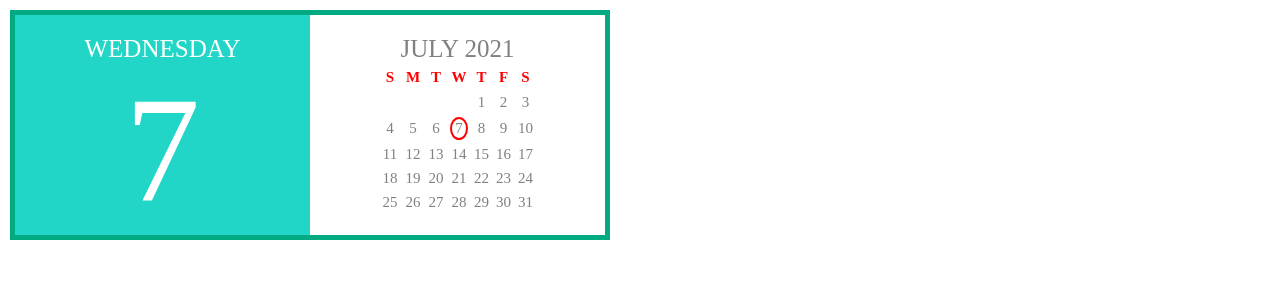
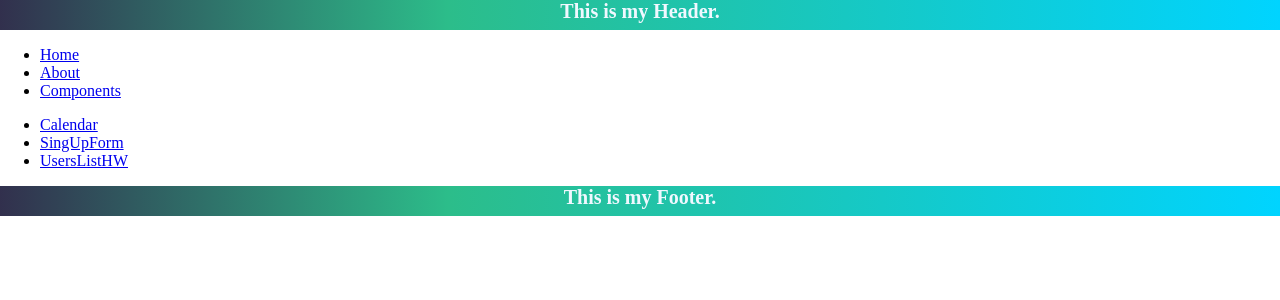
Before and after one commit to Alex-it-work/React-HW, a React (Create React App) app: page /components in a window 1280 px wide. Shown: the top 300 px of the page. Built offline with nearby package versions, Linux system fonts and the light colour scheme.

Commit message:
Add new pages,  Header+Footer add router

```diff
--- a/package.json
+++ b/package.json
@@ -12,6 +12,7 @@
     "prop-types": "^15.7.2",
     "react": "^17.0.2",
     "react-dom": "^17.0.2",
+    "react-router-dom": "^5.2.0",
     "react-scripts": "4.0.3",
     "web-vitals": "^1.1.2"
   },
--- a/src/App.js
+++ b/src/App.js
@@ -1,11 +1,46 @@
+import React from "react";
+import { BrowserRouter as Router, Switch, Route, Link } from "react-router-dom";
 import "./App.css";
-import React from "react";
-// import UserListHW from "./components/UsersListHW";
-// import SingUpForm from "./components/SignUpForm";
-import Calendar from "./components/Calendar";
+import Header from "./components/Header";
+import Footer from "./components/Footer";
+import Home from "./pages/Home/Home";
+import Components from "./pages/Components/Components";
+import About from "./pages/About/About";
 
 function App() {
-  return <Calendar />;
+  return (
+    <>
+      <Header />
+      <Router>
+        <ul>
+          <li>
+            {" "}
+            <Link to={"/"}>Home</Link>
+          </li>
+          <li>
+            {" "}
+            <Link to={"/about"}>About</Link>
+          </li>
+          <li>
+            {" "}
+            <Link to={"/components"}>Components</Link>
+          </li>
+        </ul>
+        <Switch>
+          <Route exact path={"/"}>
+            <Home />
+          </Route>
+          <Route exact path={"/about"}>
+            <About />
+          </Route>
+          <Route exact path={"/components"}>
+            <Components />
+          </Route>
+        </Switch>{" "}
+      </Router>
+      <Footer />
+    </>
+  );
 }
 export default App;
 
--- /dev/null
+++ b/src/components/Footer/index.jsx
@@ -0,0 +1,6 @@
+import React from "react";
+import styles from "./styles.module.scss";
+
+const Footer = () => <div className={styles.footer}>This is my Footer.</div>;
+
+export default Footer;
--- /dev/null
+++ b/src/components/Footer/styles.module.scss
@@ -0,0 +1,15 @@
+.footer {
+  width: 100%;
+  height: 30px;
+  background: rgb(2, 0, 36);
+  background: linear-gradient(
+    90deg,
+    rgba(2, 0, 36, 0.8099614845938375) 0%,
+    rgba(44, 189, 138, 1) 35%,
+    rgba(0, 212, 255, 1) 100%
+  );
+  color: aliceblue;
+  font-size: 20px;
+  font-weight: 700;
+  text-align: center;
+}
--- /dev/null
+++ b/src/components/Header/index.jsx
@@ -0,0 +1,6 @@
+import React from "react";
+import styles from "./styles.module.scss";
+
+const Header = () => <div className={styles.header}>This is my Header.</div>;
+
+export default Header;
--- /dev/null
+++ b/src/components/Header/styles.module.scss
@@ -0,0 +1,15 @@
+.header {
+  width: 100%;
+  height: 30px;
+  background: rgb(2, 0, 36);
+  background: linear-gradient(
+    90deg,
+    rgba(2, 0, 36, 0.8099614845938375) 0%,
+    rgba(44, 189, 138, 1) 35%,
+    rgba(0, 212, 255, 1) 100%
+  );
+  color: aliceblue;
+  font-size: 20px;
+  font-weight: 700;
+  text-align: center;
+}
--- /dev/null
+++ b/src/pages/About/About.jsx
@@ -0,0 +1,5 @@
+import React from "react";
+
+const About = () => <div>You are in About Page</div>;
+
+export default About;
--- /dev/null
+++ b/src/pages/Components/Components.jsx
@@ -0,0 +1,40 @@
+import React from "react";
+import { BrowserRouter as Router, Switch, Route, Link } from "react-router-dom";
+import UserListHW from "./../../components/UsersListHW";
+import SingUpForm from "./../../components/SignUpForm";
+import Calendar from "./../../components/Calendar";
+
+const Components = () => (
+  <>
+    {" "}
+    <Router>
+      <ul>
+        <li>
+          {" "}
+          <Link to={"/components/calendar"}>Calendar</Link>
+        </li>
+        <li>
+          {" "}
+          <Link to={"/components/singUpForm"}>SingUpForm</Link>
+        </li>
+        <li>
+          {" "}
+          <Link to={"/components/usersListHW"}>UsersListHW</Link>
+        </li>
+      </ul>
+      <Switch>
+        <Route exact path={"/components/calendar"}>
+          <Calendar />
+        </Route>
+        <Route exact path={"/components/singUpForm"}>
+          <SingUpForm />
+        </Route>
+        <Route exact path={"/components/usersListHW"}>
+          <UserListHW />
+        </Route>
+      </Switch>{" "}
+    </Router>
+  </>
+);
+
+export default Components;
--- /dev/null
+++ b/src/pages/Home/Home.jsx
@@ -0,0 +1,5 @@
+import React from "react";
+
+const Home = () => <div>You are in Home Page</div>;
+
+export default Home;
```
Also changed, not shown: 1 other file (tests, documents, lock files or other folders).
